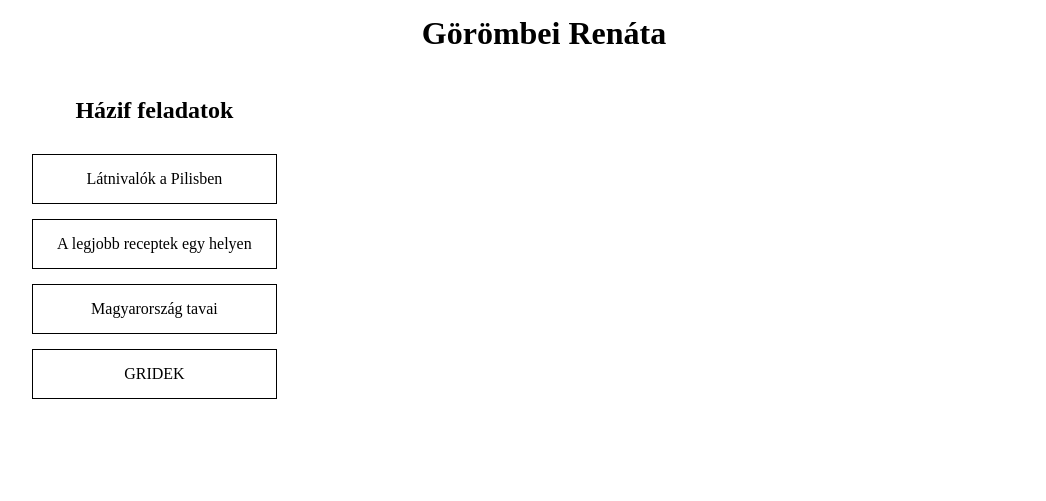
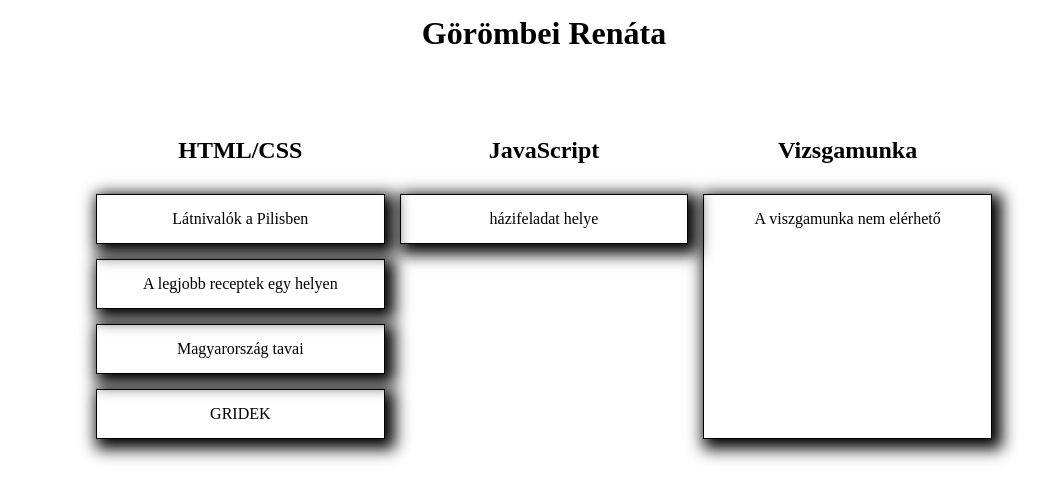
Before and after one commit to grenata36/grenata36.github.io, a PHP site: page / in a window 1280 px wide. Shown: the top 501 px of the page, without its empty margins (96-1142 px from the left). Run offline with PHP 8.4, Linux system fonts and the light colour scheme.

Commit message:
Edit the look of your home page.

```diff
--- a/css/style.css
+++ b/css/style.css
@@ -4,12 +4,20 @@
     padding: 0;
 }
 
+
+
 .content {
-    width: 80%;
+    width: 70%;
     margin: auto;
     display: grid;
-    grid-template-columns: repeat(4, 1fr);
+    grid-template-columns: repeat(3, 1fr);
+    /* ezt javítom*/
     grid-gap: 15px;
+}
+
+h1 {
+    text-align: center;
+    padding-bottom: 40px;
 }
 
 p {
@@ -17,31 +25,13 @@ p {
 }
 
 #one {
-    grid-column: 2/4;
+    grid-column: 1/4;
     margin-top: 15px;
     margin-bottom: 30px;
 }
 
-#three,
-#four,
-#five,
-#six {
-    grid-column: 1/2;
-}
-
 #two {
     grid-row: 2;
-}
-
-#three,
-#four,
-#five,
-#six {
-    border: 1px solid black;
-}
-
-
-#two {
     margin-bottom: 15px;
 }
 
@@ -50,10 +40,10 @@ p {
 #five,
 #six {
     padding: 15px;
-}
-
-h1 {
-    text-align: center;
+    border: 1px solid black;
+    grid-column: 1/2;
+    -webkit-box-shadow: 5px 5px 15px 5px #000000;
+    box-shadow: 5px 5px 15px 5px #000000;
 }
 
 h2 {
@@ -81,13 +71,62 @@ a {
     background-color: grey;
 }
 
+#js {
+    grid-row: 2;
+}
+
+#js_1 {
+    grid-column: 2;
+    grid-row: 3;
+    padding: 15px;
+    border: 1px solid black;
+    -webkit-box-shadow: 5px 5px 15px 5px #000000;
+    box-shadow: 5px 5px 15px 5px #000000;
+}
+
+#js_1:hover {
+    background-color: gray;
+}
+
+#vizsga {
+    grid-column: 3;
+    grid-row: 2;
+}
+
+#vizsga_link {
+    border: 1px solid black;
+    padding: 15px;
+    grid-column: 3;
+    grid-row: 3/7;
+    -webkit-box-shadow: 5px 5px 15px 5px #000000;
+    box-shadow: 5px 5px 15px 5px #000000;
+}
+
+#vizsga_link:hover {
+    background-color: grey;
+}
+
+
+
+
 @media screen and (max-width:768px) {
+
     #one,
     #two,
     #three,
     #four,
     #five,
-    #six  {
+    #six {
+        grid-column: 1/5;
+    }
+
+    #js {
+        grid-row: 9;
+        grid-column: 1/5;
+    }
+
+    #js_1 {
+        grid-row: 10;
         grid-column: 1/5;
     }
 }
--- a/hazi_feladat/10.21/css/style.css
+++ b/hazi_feladat/10.21/css/style.css
@@ -44,7 +44,6 @@ nav {
     width: 25%;
     margin: auto;
     grid-column: 1/5;
-
 }
 
 a {
--- a/index.html
+++ b/index.html
@@ -9,7 +9,7 @@
 <body>
     <div class="content">
         <div id="one"><h1>Görömbei Renáta</h1></div>
-        <div id="two"><h2>Házif feladatok</h2></div>
+        <div id="two"><h2>HTML/CSS</h2></div>
        <a id="three"href="https://grenata36.github.io/hazi_feladat/09.30/" target="_blank" > <div ><p>Látnivalók a Pilisben</p></div></a>
           <a id="four"
             href="https://grenata36.github.io/hazi_feladat/10.07/"
@@ -23,6 +23,10 @@
           >
         <a id="six" href="https://grenata36.github.io/hazi_feladat/10.21/" target="_blank"><div ><p>GRIDEK</p></div></a>
         </li>
+        <div id="js"><h2>JavaScript</h2></div>
+        <a id=js_1 href="#"><div><p>házifeladat helye</p></div></a>
+        <div id="vizsga"><h2>Vizsgamunka</h2></div>
+        <a id="vizsga_link" href="#"><div ><p>A viszgamunka nem elérhető</p></div></a>
 
     </div>
 </body>
```
